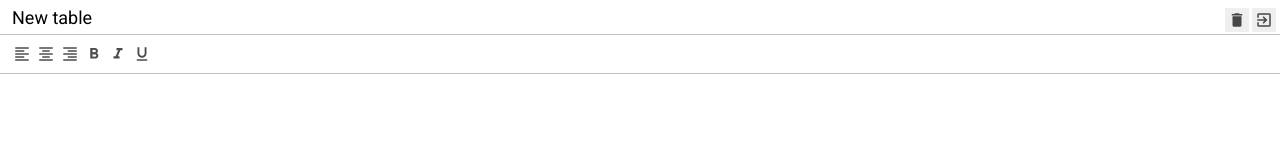
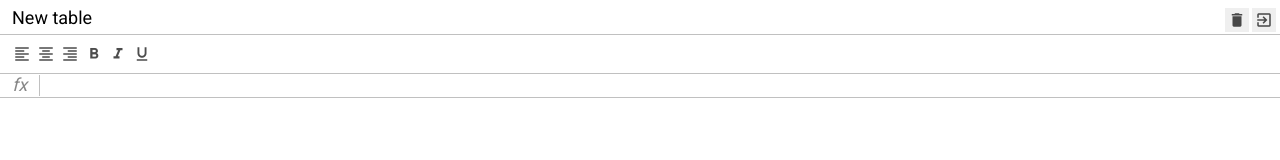
Before and after one commit to aytmamatov/excel, a website built with webpack: page src/index.html in a window 1280 px wide. Built offline with nearby package versions, Linux system fonts and the light colour scheme.

Commit message:
Added styles for formula.

```diff
--- a/src/index.html
+++ b/src/index.html
@@ -55,7 +55,10 @@
         </div>
 
       </div>
-      <div class="excel__formula"></div>
+      <div class="excel__formula">
+        <div class="info">fx</div>
+        <div class="input" contenteditable spellcheck="false"></div>
+      </div>
       <div class="excel__table"></div>
     </div>
   </div>
--- a/src/scss/_vars.scss
+++ b/src/scss/_vars.scss
@@ -2,4 +2,6 @@
   --header-height: 34px;
   --border-color: #c0c0c0;
   --toolbar-height: 40px;
+  --formula-height: 24px;
+  --info-cell-width: 40px;
 }
--- a/src/scss/formula.scss
+++ b/src/scss/formula.scss
@@ -0,0 +1,27 @@
+.excel__formula {
+  position: absolute;
+  left: 0;
+  right: 0;
+  top: calc(var(--header-height) + var(--toolbar-height));
+  height: var(--formula-height);
+  display: flex;
+  align-items: center;
+  border-bottom: 1px solid var(--border-color);
+
+  .info {
+    font-size: 18px;
+    font-style: italic;
+    text-align: center;
+    border-right: 1px solid var(--border-color);
+    min-width: var(--info-cell-width);
+  }
+
+  .input {
+    padding: 4px;
+    font-size: 12px;
+    outline: none;
+    width: 100%;
+    height: 100%;
+    color: #000;
+  }
+}
--- a/src/scss/index.scss
+++ b/src/scss/index.scss
@@ -26,4 +26,5 @@ button {
 
 .excel {
   position: relative;
+  color: #888;
 }
```
